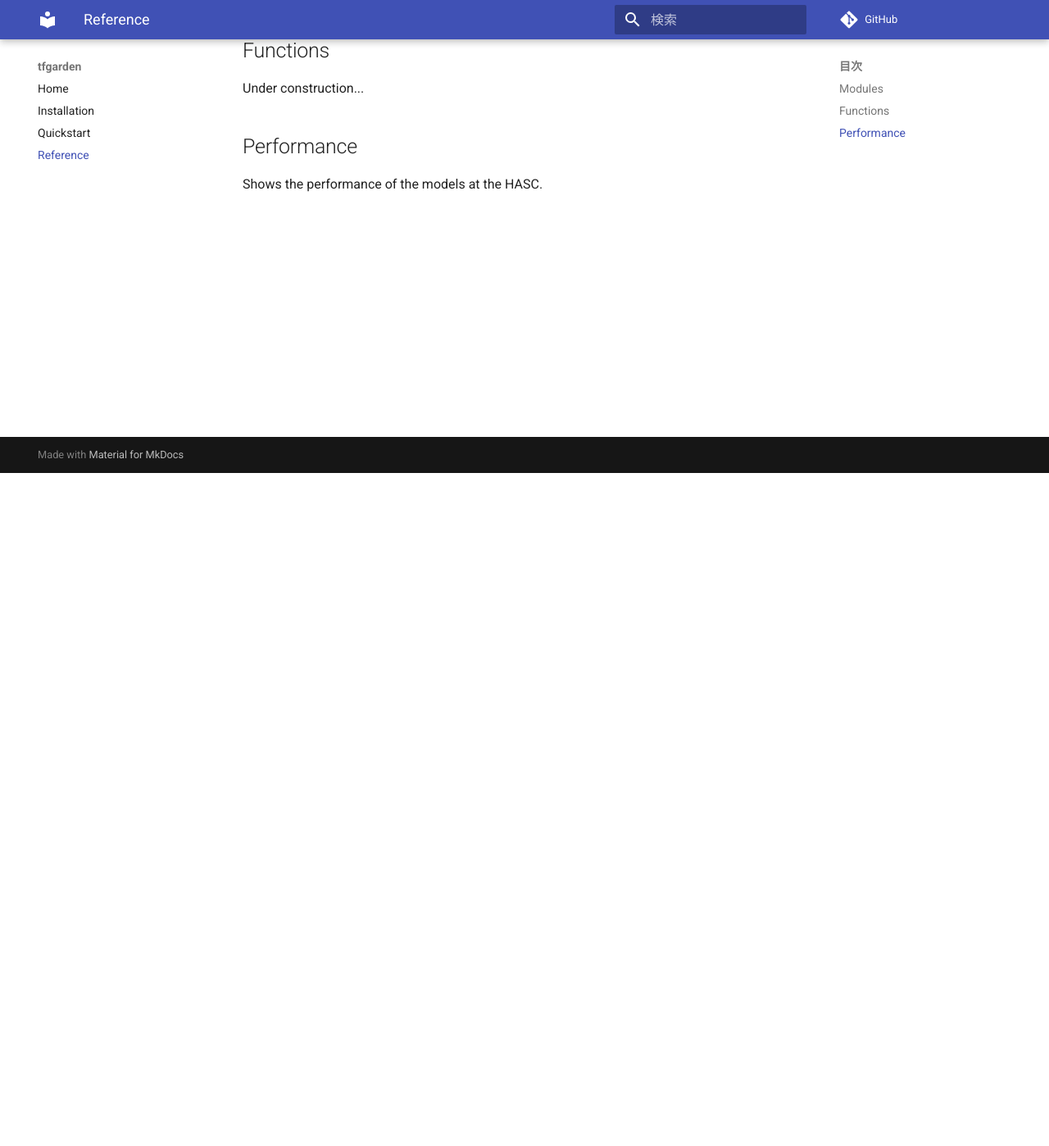
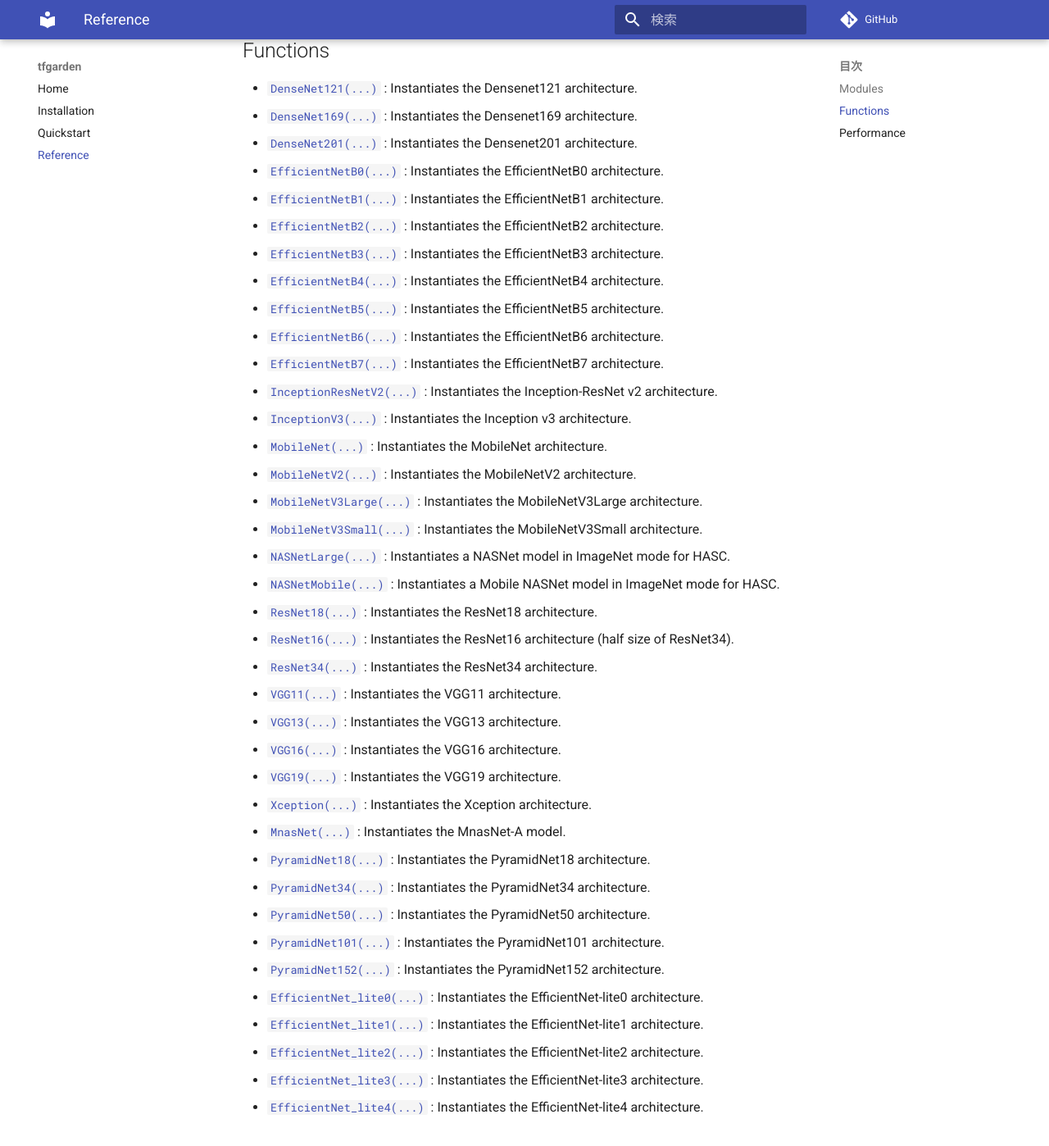
Before and after one commit to Shakshi3104/tfgarden, an MkDocs documentation site: the page built from docs/docs/reference.md, in a window 1280 px wide and 1400 px high, scrolled down 823 px. Shown: the whole window at 82% size. Built offline with MkDocs 1.6.1 and Material for MkDocs 9.7.7, drawn with Linux system fonts in a browser that asks for light colours; comment, search, counter and statistics services are not loaded.

Commit message:
Update docs

```diff
--- a/docs/docs/reference.md
+++ b/docs/docs/reference.md
@@ -24,7 +24,44 @@
 
 ## Functions
 
-Under construction...
+- [`DenseNet121(...)`](reference/densenet.md#applicationsdensenetdensenet121) : Instantiates the Densenet121 architecture.
+- [`DenseNet169(...)`](reference/densenet.md#applicationsdensenetdensenet169) : Instantiates the Densenet169 architecture.
+- [`DenseNet201(...)`](reference/densenet.md#applicationsdensenetdensenet201) : Instantiates the Densenet201 architecture.
+- [`EfficientNetB0(...)`](reference/efficientnet.md#applicationsefficientnetefficientnetb0) : Instantiates the EfficientNetB0 architecture.
+- [`EfficientNetB1(...)`](reference/efficientnet.md#applicationsefficientnetefficientnetb1) : Instantiates the EfficientNetB1 architecture.
+- [`EfficientNetB2(...)`](reference/efficientnet.md#applicationsefficientnetefficientnetb2) : Instantiates the EfficientNetB2 architecture.
+- [`EfficientNetB3(...)`](reference/efficientnet.md#applicationsefficientnetefficientnetb3) : Instantiates the EfficientNetB3 architecture.
+- [`EfficientNetB4(...)`](reference/efficientnet.md#applicationsefficientnetefficientnetb4) : Instantiates the EfficientNetB4 architecture.
+- [`EfficientNetB5(...)`](reference/efficientnet.md#applicationsefficientnetefficientnetb5) : Instantiates the EfficientNetB5 architecture.
+- [`EfficientNetB6(...)`](reference/efficientnet.md#applicationsefficientnetefficientnetb6) : Instantiates the EfficientNetB6 architecture.
+- [`EfficientNetB7(...)`](reference/efficientnet.md#applicationsefficientnetefficientnetb7) : Instantiates the EfficientNetB7 architecture.
+- [`InceptionResNetV2(...)`](reference/inception_resnet_v2.md#applicationsinception_resnet_v2inceptionresnetv2) : Instantiates the Inception-ResNet v2 architecture.
+- [`InceptionV3(...)`](reference/inception_v3.md#applicationsinception_v3inceptionv3) : Instantiates the Inception v3 architecture.
+- [`MobileNet(...)`](reference/mobilenet.md#applicationmobilenetmobilenet) : Instantiates the MobileNet architecture.
+- [`MobileNetV2(...)`](reference/mobilenet_v2.md#applicationmobilenet_v2mobilenetv2) : Instantiates the MobileNetV2 architecture.
+- [`MobileNetV3Large(...)`](reference/mobilenet_v3.md#applicationsmobilenet_v3mobilenetv3large) : Instantiates the MobileNetV3Large architecture.
+- [`MobileNetV3Small(...)`](reference/mobilenet_v3.md#applicationsmobilenet_v3mobilenetv3small) : Instantiates the MobileNetV3Small architecture.
+- [`NASNetLarge(...)`](reference/nasnet.md#applicationsnasnetnasnetlarge) : Instantiates a NASNet model in ImageNet mode for HASC.
+- [`NASNetMobile(...)`](reference/nasnet.md#applicationsnasnetnasnetmobile) : Instantiates a Mobile NASNet model in ImageNet mode for HASC.
+- [`ResNet18(...)`](reference/resnet.md#applicationsresnetresnet18) : Instantiates the ResNet18 architecture.
+- [`ResNet16(...)`](reference/resnet.md#applicationsresnetresnet16) : Instantiates the ResNet16 architecture (half size of ResNet34).
+- [`ResNet34(...)`](reference/resnet.md#applicationsresnetresnet34) : Instantiates the ResNet34 architecture.
+- [`VGG11(...)`](reference/vgg.md#applicationsvgg11vgg11) : Instantiates the VGG11 architecture.
+- [`VGG13(...)`](reference/vgg.md#applicationsvgg13vgg13) : Instantiates the VGG13 architecture.
+- [`VGG16(...)`](reference/vgg.md#applicationsvgg16vgg16) : Instantiates the VGG16 architecture.
+- [`VGG19(...)`](reference/vgg.md#applicationsvgg19vgg19) : Instantiates the VGG19 architecture.
+- [`Xception(...)`](reference/xception.md#applicationsxceptionxception) : Instantiates the Xception architecture.
+- [`MnasNet(...)`](reference/mnasnet.md#applicationsmnasnetmnasnet) : Instantiates the MnasNet-A model.
+- [`PyramidNet18(...)`](reference/pyramidnet.md#applicationspyramidnetpyramidnet18) : Instantiates the PyramidNet18 architecture.
+- [`PyramidNet34(...)`](reference/pyramidnet.md#applicationspyramidnetpyramidnet34) : Instantiates the PyramidNet34 architecture.
+- [`PyramidNet50(...)`](reference/pyramidnet.md#applicationspyramidnetpyramidnet50) : Instantiates the PyramidNet50 architecture.
+- [`PyramidNet101(...)`](reference/pyramidnet.md#applicationspyramidnetpyramidnet101) : Instantiates the PyramidNet101 architecture.
+- [`PyramidNet152(...)`](reference/pyramidnet.md#applicationspyramidnetpyramidnet152) : Instantiates the PyramidNet152 architecture.
+- [`EfficientNet_lite0(...)`](reference/efficientnet_lite.md#applicationsefficientnet_liteefficientnet_lite0) : Instantiates the EfficientNet-lite0 architecture.
+- [`EfficientNet_lite1(...)`](reference/efficientnet_lite.md#applicationsefficientnet_liteefficientnet_lite1) : Instantiates the EfficientNet-lite1 architecture.
+- [`EfficientNet_lite2(...)`](reference/efficientnet_lite.md#applicationsefficientnet_liteefficientnet_lite2) : Instantiates the EfficientNet-lite2 architecture.
+- [`EfficientNet_lite3(...)`](reference/efficientnet_lite.md#applicationsefficientnet_liteefficientnet_lite3) : Instantiates the EfficientNet-lite3 architecture.
+- [`EfficientNet_lite4(...)`](reference/efficientnet_lite.md#applicationsefficientnet_liteefficientnet_lite4) : Instantiates the EfficientNet-lite4 architecture.
 
 ## Performance
 
```
